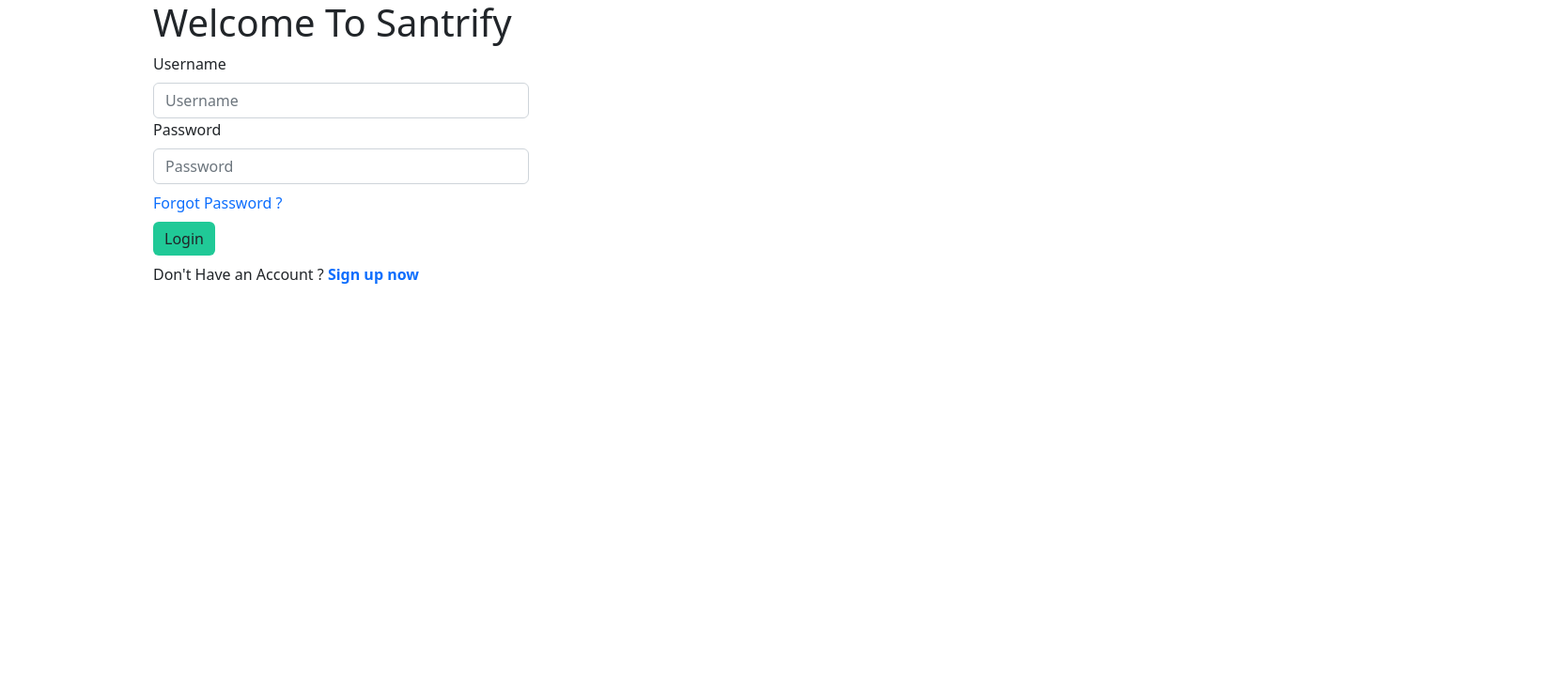
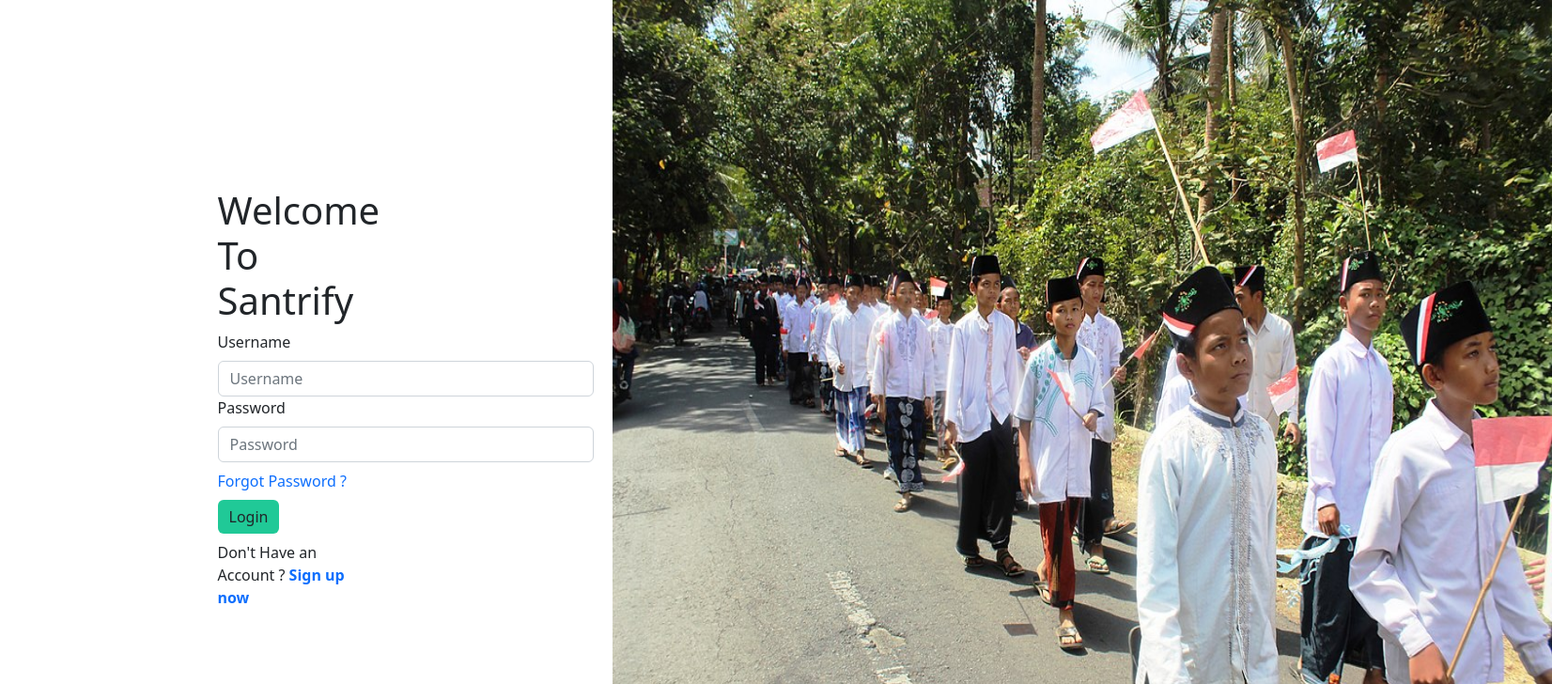
Before and after one commit to dreamyukii/santrify, a Next.js app: page /login in a window 1280 px wide. Shown: the top 728 px of the page at 94% size, 1652 px wide, since content can reach past the window. Built offline with nearby package versions, Linux system fonts and the light colour scheme.

Commit message:
fix: login page fix

```diff
--- a/src/pages/login.css
+++ b/src/pages/login.css
@@ -11,3 +11,8 @@
     background-color: var(--bs-teal);
     color: var(--bs-success);
 }
+
+.login-page{
+    margin: 200px;
+    padding: auto;
+}
--- a/src/pages/login.tsx
+++ b/src/pages/login.tsx
@@ -1,12 +1,15 @@
 import React, { Component } from "react";
+import Image from "next/image";
 import "bootstrap/dist/css/bootstrap.css";
 import "./login.css";
 
 export default class login extends Component {
   render() {
     return (
-	<section className="login ">
-          <div className="login-left w-100 h-100">
+      <div className="row">
+        <div className="col-6 ">
+          {/* Login Page */}
+            <div className="login-page ">
               <div className="row h-100 justify-content-center align-items-center">
                 <div className="col-sm-8 col-md-9">
                   <div className="header">
@@ -36,7 +39,6 @@
                       >
                         Forgot Password ?
                       </a>
-					{/* Login Button */}
                       <a href="../index.html">
                         <button className="btn btn-success text-center align-items-center ">
                           Login
@@ -44,10 +46,7 @@
                       </a>
                       <div className="my-2">
                         <span className="">Don't Have an Account ? </span>
-                      <a
-                        href="#"
-                        className="text-decoration-none fw-bold"
-                      >
+                        <a href="#" className="text-decoration-none fw-bold">
                           Sign up now
                         </a>
                       </div>
@@ -56,7 +55,11 @@
                 </div>
               </div>
             </div>
-        </section>
+        </div>
+        <div className="col-2">
+          <Image src="/santri_login.jpg" width={1000} height={800} alt="santri"/>
+      </div>
+      </div>
     );
   }
 }
```
Also changed, not shown: src/components/NavigasiBar.tsx (+5 -5 lines), public/santri_login.jpg (added), src/components/NavigasiBar.css (deleted). Lines whose indentation alone changed are shown as unchanged.
